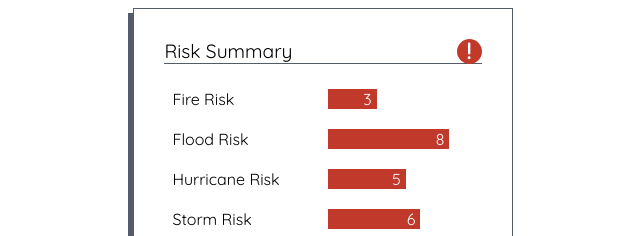
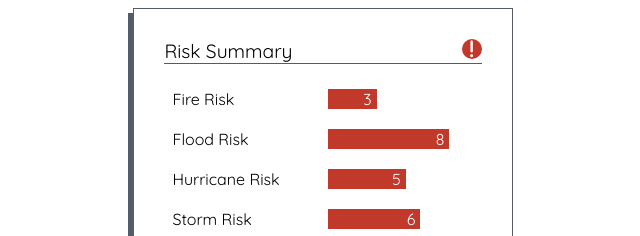
Before and after one commit to richardlam96/feature_callout_box, a React app: page / in a window 1280 px wide. Shown: the top 236 px of the page, 317-957 px from the left. Built offline with nearby package versions, Linux system fonts and the light colour scheme.

Commit message:
reduced radius of icon background

```diff
--- a/src/styles/FeatureList.css
+++ b/src/styles/FeatureList.css
@@ -9,11 +9,6 @@
   border: 1px solid #535c68;
   box-sizing: border-box;
   box-shadow: -5px 5px #535c68;
-  animation: shadow-animation 5s infinite;
-}
-
-.feature-list-component:hover {
-  animation: none;
 }
 
 .feature-list-title i {
@@ -24,9 +19,9 @@
   border-radius: 50%;
   text-align: center;
   padding: 0;
-  width: 25px;
-  height: 25px;
-  line-height: 25px;
+  width: 20px;
+  height: 20px;
+  line-height: 20px;
   animation: icon-jump 2.5s infinite;
 }
 
```
